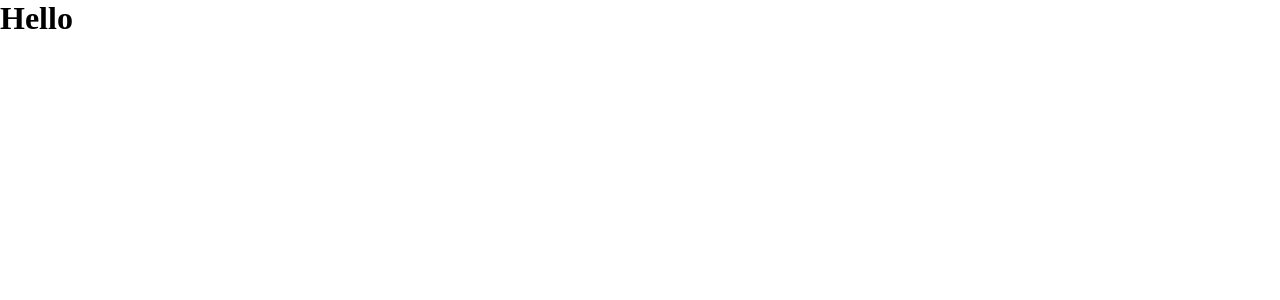
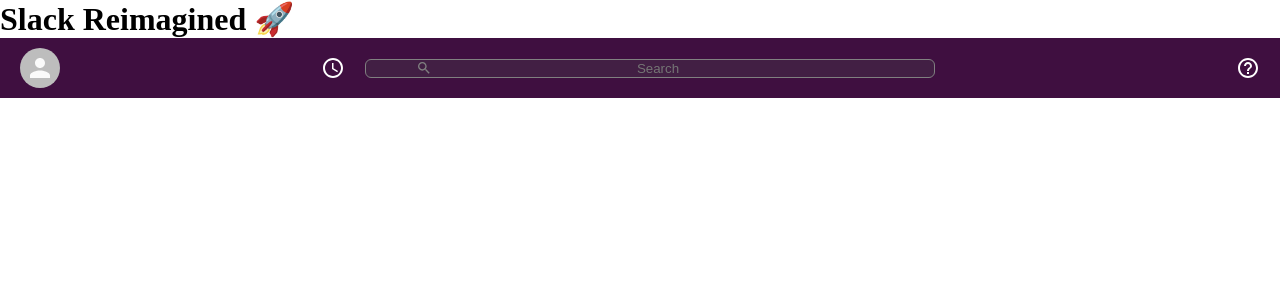
Before and after one commit to garrettmmoore/slack-reimagined, a React (Create React App) app in the folder client/: page / in a window 1280 px wide. Shown: the top 300 px of the page. Built offline with nearby package versions, Linux system fonts and the light colour scheme.

Commit message:
Add Header styles

```diff
--- a/client/src/App.css
+++ b/client/src/App.css
@@ -0,0 +1,3 @@
+body {
+  --slack-color: #3f0f40;
+}
--- a/client/src/App.js
+++ b/client/src/App.js
@@ -1,10 +1,12 @@
 import React from 'react';
 import './App.css';
+import Header from './components/Header';
 
 function App() {
   return (
     <div className='App'>
-      <h1>Hello</h1>
+      <h1>Slack Reimagined 🚀</h1>
+      <Header />
     </div>
   );
 }
--- /dev/null
+++ b/client/src/components/Header.css
@@ -0,0 +1,50 @@
+.header {
+  display: flex;
+  align-items: center;
+  justify-content: space-between;
+  padding: 10px 0;
+  background-color: var(--slack-color);
+  color: white;
+}
+
+.header-left {
+  /* use 30% of the row */
+  flex: 0.3;
+  display: flex;
+  align-items: center;
+  margin-left: 20px;
+}
+
+.header-left > .MuiSvgIcon-root {
+  margin-left: auto;
+  margin-right: 20px;
+}
+
+.header-search {
+  flex: 0.4;
+  background-color: #421f44;
+  text-align: center;
+  display: flex;
+  padding: 0 50px;
+  color: gray;
+  border: 1px gray solid;
+  border-radius: 6px;
+}
+
+.header-search > input {
+  background-color: transparent;
+  border: none;
+  text-align: center;
+  min-width: 35vw;
+}
+
+.header-right {
+  flex: 0.3;
+  display: flex;
+  align-items: flex-end;
+}
+
+.header-right > .MuiSvgIcon-root {
+  margin-left: auto;
+  margin-right: 20px;
+}
```
